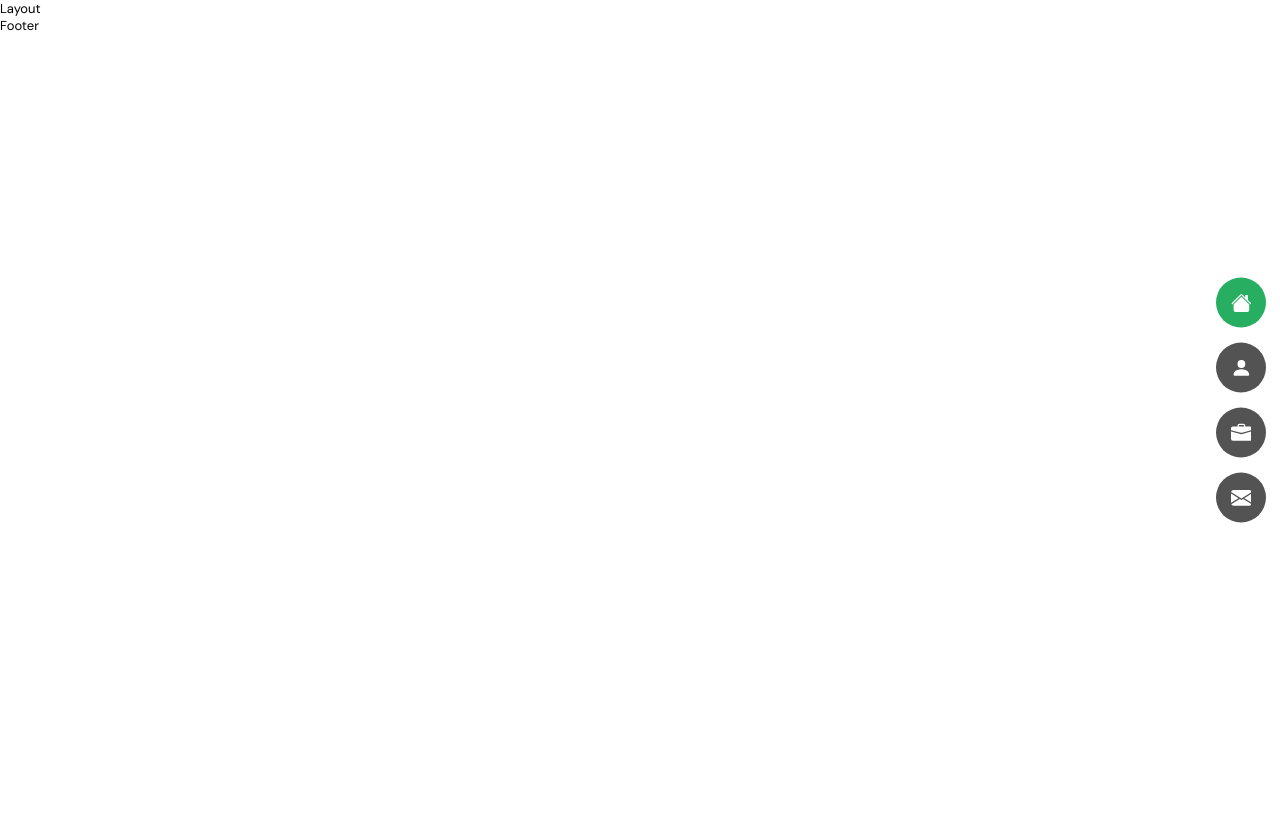
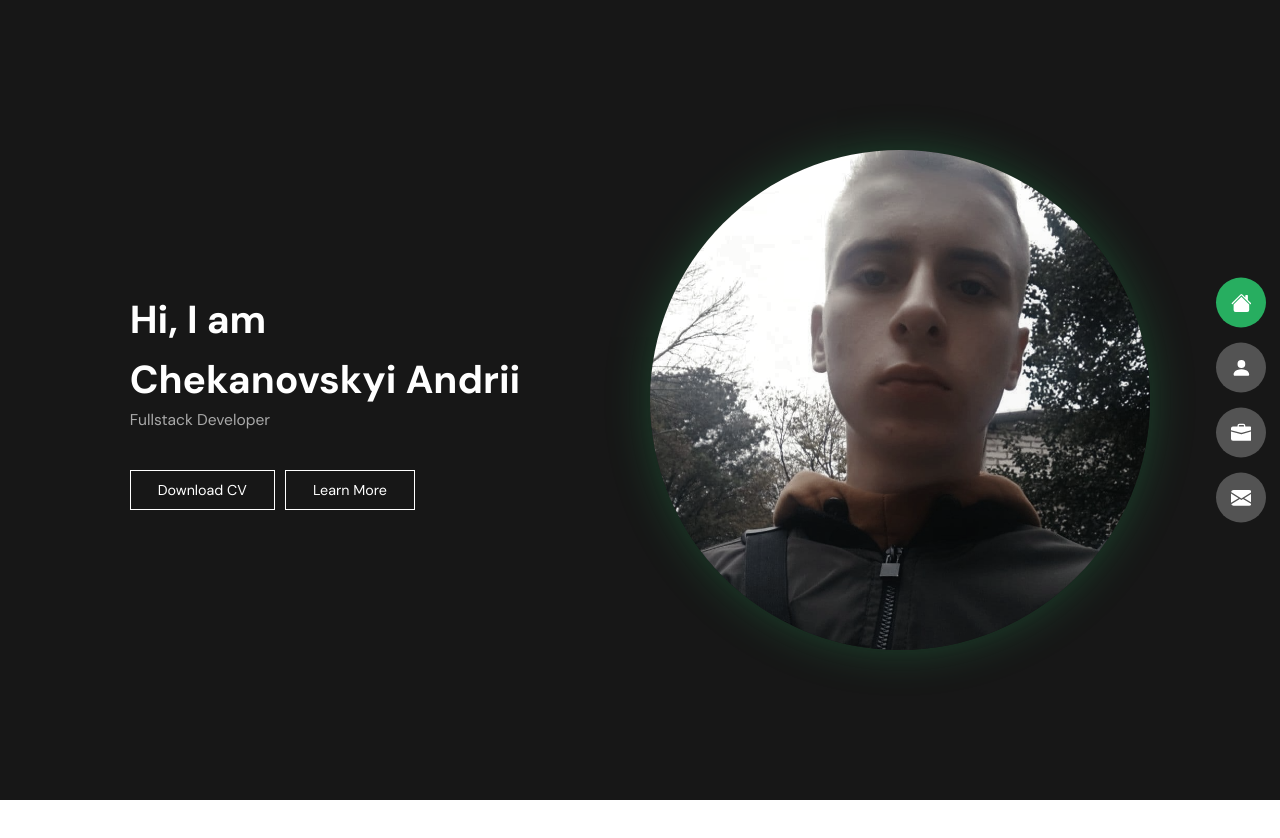
Before and after one commit to AndriyCh1/my-portfolio, a React (Create React App) app: page / in a window 1280 px wide. Shown: the top 838 px of the page. Before the commit the page ends 800 px from the top, so only its background shows below. Built offline with nearby package versions, Linux system fonts and the light colour scheme.

Commit message:
feat: add intro section, add burger menu

```diff
--- /dev/null
+++ b/src/components/button.tsx
@@ -0,0 +1,19 @@
+import React, { ReactNode } from 'react';
+
+interface IProps {
+  variant?: 'primary' | 'secondary';
+  type?: 'button' | 'submit';
+  children: ReactNode;
+  className?: string;
+}
+
+const Button: React.FC<IProps> = ({
+  children,
+  variant = 'primary',
+  type = 'button',
+  className = '',
+}) => {
+  return <button className={`${className} button btn-${variant}`}>{children}</button>;
+};
+
+export default Button;
--- a/src/components/header.tsx
+++ b/src/components/header.tsx
@@ -1,8 +1,9 @@
-import React, { useState } from 'react';
+import React, {useRef, useState} from 'react';
 import { BsHouseFill as HomeIcon } from 'react-icons/bs';
 import { BsPersonFill as AboutIcon } from 'react-icons/bs';
 import { BsBriefcaseFill as PortfolioIcon } from 'react-icons/bs';
 import { BsFillEnvelopeFill as ContactIcon } from 'react-icons/bs';
+import { GiHamburgerMenu as MenuBurger } from 'react-icons/gi';
 
 const headerItems = [
   {
@@ -25,19 +26,25 @@ const headerItems = [
 
 const Header = () => {
   const [activeTab, setActiveTab] = useState(0);
+  const navigationElement = useRef<HTMLDivElement>(null);
+  const toggleNavigation = () =>  navigationElement.current?.classList.toggle("active")
 
   return (
-    <header className="header">
+    <nav className="navigation" ref={navigationElement}>
+      <div className="navigation__mobile-toggle" onClick={() => toggleNavigation()}>
+        <MenuBurger />
+      </div>
       {headerItems.map((item, index) => (
         <div
           key={index}
-          className={`header__item ${activeTab === index ? 'active' : ''}`}
+          className={`navigation__item ${activeTab === index ? 'active' : ''}`}
           onClick={() => setActiveTab(index)}
         >
-          {item.icon({ className: 'header__item__icon' })}
+          {item.icon({ className: 'navigation__item__icon' })}
+          <span className="navigation__item__description">{item.display}</span>
         </div>
       ))}
-    </header>
+    </nav>
   );
 };
 
--- /dev/null
+++ b/src/components/intro-section.tsx
@@ -0,0 +1,33 @@
+import React from 'react';
+import Section from './section';
+// @ts-ignore
+import IntroPhoto from '../assets/images/intro-photo.jpg';
+import Button from './button';
+
+const IntroSection = () => {
+  return (
+    <Section>
+      <div className="intro">
+        <div className="intro__info">
+          <h2 className="intro__info__title">
+            Hi, I am <span>Chekanovskyi Andrii</span>
+          </h2>
+          <p className="intro__info__subtitle"> Fullstack Developer</p>
+          <div className="intro__info__btns">
+            <Button className="intro__info__btns__btn" variant="secondary">
+              Download CV
+            </Button>
+            <Button className="intro__info__btns__btn" variant="secondary">
+              Learn More
+            </Button>
+          </div>
+        </div>
+        <div className="intro__image">
+          <img src={IntroPhoto} alt="" />
+        </div>
+      </div>
+    </Section>
+  );
+};
+
+export default IntroSection;
--- a/src/components/layout.tsx
+++ b/src/components/layout.tsx
@@ -1,12 +1,13 @@
 import React from 'react';
 import Header from './header';
 import Footer from './footer';
+import Main from './main';
 
 const Layout = () => {
   return (
     <div>
       <Header />
-      Layout
+      <Main />
       <Footer />
     </div>
   );
--- /dev/null
+++ b/src/components/main.tsx
@@ -0,0 +1,12 @@
+import React from 'react';
+import IntroSection from "./intro-section";
+
+const Main = () => {
+    return (
+        <main className="main">
+            <IntroSection />
+        </main>
+    );
+};
+
+export default Main;
--- /dev/null
+++ b/src/components/section.tsx
@@ -0,0 +1,15 @@
+import React, {FC, ReactNode} from 'react';
+
+interface IProps {
+    children: ReactNode;
+}
+
+const Section: FC<IProps> = ({children}) => {
+    return (
+        <section className="section container">
+            {children}
+        </section>
+    );
+};
+
+export default Section;
--- a/src/sass/_base.scss
+++ b/src/sass/_base.scss
@@ -8,6 +8,14 @@
 
 html {
   font-size: 13px;
+
+  @include tablet {
+    font-size: 11px;
+  }
+
+  @include mobile {
+    font-size: 9px;
+  }
 }
 
 a {
@@ -16,24 +24,30 @@ a {
 
 body {
   font-family: "DM Sans", sans-serif;
+  color: $txt-main-color;
+}
+
+img {
+  width: 100%;
 }
 
 .container {
   width: 100%;
   max-width: 1620px;
-  padding: 0 50px;
+  padding: 0 75px;
   margin: 0 auto;
 
   @include tablet {
-    padding: 0 10px;
+    padding: 0 55px;
   }
 
   @include mobile {
-    padding: 0 20px;
+    padding: 0 35px;
   }
 }
 
 .main {
   margin-bottom: 2rem;
   min-height: 100vh;
+  background-color: $bg-main-color;
 }
--- a/src/sass/_variables.scss
+++ b/src/sass/_variables.scss
@@ -5,7 +5,7 @@ $grey-color: #535353;
 $green-color: #27AE60;
 
 $txt-main-color: #FFFFFF;
-$txt-second-color: #828282;
+$txt-second-color: #a9a9a9;
 
 $mobile-width: 600px;
 $tablet-width: 1024px;
--- /dev/null
+++ b/src/sass/components/_button.scss
@@ -0,0 +1,19 @@
+.button {
+  padding: 10px 27px;
+  border: none;
+  border-radius: 0;
+  color: $txt-main-color;
+  font-family: inherit;
+  cursor: pointer;
+  font-size: 1.1rem;
+
+  &.btn-primary {
+    background-color: $green-color;
+    border: 1px solid $green-color;
+  }
+
+  &.btn-secondary{
+    background-color: $bg-main-color;
+    border: 1px solid $txt-main-color;
+  }
+}
--- a/src/sass/components/_header.scss
+++ b/src/sass/components/_header.scss
@@ -1,12 +1,55 @@
-.header {
+.navigation {
+  @include flex(center, center);
+  z-index: 100;
   position: fixed;
   top: 50%;
   right: 10px;
   padding: 4px;
   transform: translateY(-50%);
-  @include flex(center, center);
   flex-direction: column;
   gap: 15px;
+
+  &__mobile-toggle {
+    display: none;
+  }
+
+  @include mobile {
+    right: 0;
+    top: 0;
+    transform: translateY(0);
+
+    &__mobile-toggle {
+      display: block;
+      font-size: 1.8rem;
+    }
+
+    &.active {
+      left: 0;
+      top: 0;
+      background-color: $bg-main-color;
+      width: 100%;
+      height: 100vh;
+      transform: translateY(0);
+    }
+
+    &.active &__mobile-toggle {
+      padding: 4px;
+      position: absolute;
+      right: 0;
+      top: 0;
+    }
+
+    &.active &__item {
+      @include mobile {
+        width: 90%;
+        border-radius: 20px;
+        font-size: 1.6rem;
+        display: flex;
+        gap: 10px;
+      }
+    }
+  }
+
 
   &__item {
     @include flex(center, center);
@@ -17,6 +60,10 @@
     height: 50px;
     border-radius: 50%;
     cursor: pointer;
+
+    @include mobile {
+      display: none;
+    }
 
     &.active {
       background-color: $green-color;
@@ -29,6 +76,20 @@
     &__icon {
       font-size: 1.6rem;
       color: $txt-main-color;
+
+      @include mobile {
+        justify-self: flex-start;
+      }
+    }
+
+    &__description {
+      display: none;
+
+      @include mobile {
+        display: block;
+      }
     }
   }
+
+
 }
--- /dev/null
+++ b/src/sass/components/_intro-section.scss
@@ -0,0 +1,98 @@
+.intro {
+  padding: 20px 50px;
+  @include flex(center, center);
+  height: 100vh;
+  gap: 130px;
+
+  @include tablet {
+    flex-direction: column-reverse;
+    gap: 60px;
+  }
+
+  &__info {
+    &__title {
+      font-size: 3rem;
+      line-height: 60px;
+
+      span {
+        display: block;
+      }
+    }
+
+    &__subtitle {
+      font-size: 1.2rem;
+      color: $txt-second-color;
+    }
+
+    &__btns {
+      margin-top: 40px;
+      @include flex(center, flex-start);
+      gap: 10px;
+
+      &__btn:hover {
+        transition: all 0.4s ease-in-out;
+        background-color: $green-color !important;
+      }
+    }
+  }
+
+  &__image {
+    @include flex(center, center);
+    border-radius: 50%;
+    position: relative;
+
+    img {
+      width: 500px;
+      height: 500px;
+      object-fit: cover;
+      border-radius: inherit;
+      filter: grayscale(50%);
+
+      @include tablet {
+        width: 350px;
+        height: 350px;
+      }
+
+      @include mobile {
+        width: 250px;
+        height: 250px;
+      }
+    }
+
+    $pulse-shadow: 0 0 45px rgba(39, 174, 96, 0.9);
+
+    &:before {
+      content: '';
+      position: absolute;
+      width: 500px;
+      height: 500px;
+      border: 0 solid $green-color;
+      border-radius: inherit;
+      box-shadow: $pulse-shadow;
+      animation: pulse 6s linear infinite;
+      overflow: hidden;
+
+      @include tablet {
+        width: 350px;
+        height: 350px;
+      }
+
+      @include mobile {
+        width: 250px;
+        height: 250px;
+      }
+    }
+  }
+}
+
+@keyframes pulse {
+  0% {
+    opacity: 0.2;
+  }
+  50% {
+    opacity: 1;
+  }
+  100% {
+    opacity: 0.2;
+  }
+}
--- a/src/sass/index.scss
+++ b/src/sass/index.scss
@@ -3,3 +3,5 @@
 @import './base';
 
 @import "components/header";
+@import "components/intro-section";
+@import "components/button";
```
Also changed, not shown: src/assets/images/intro-photo.jpg (added).
